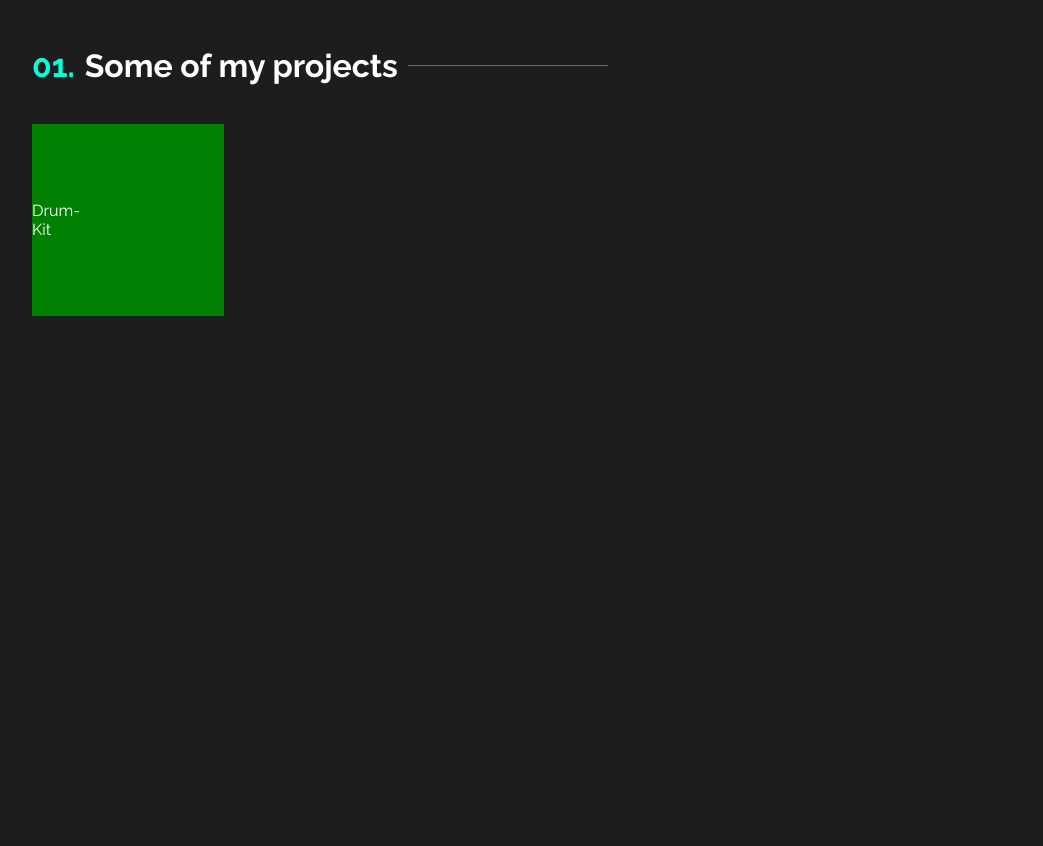
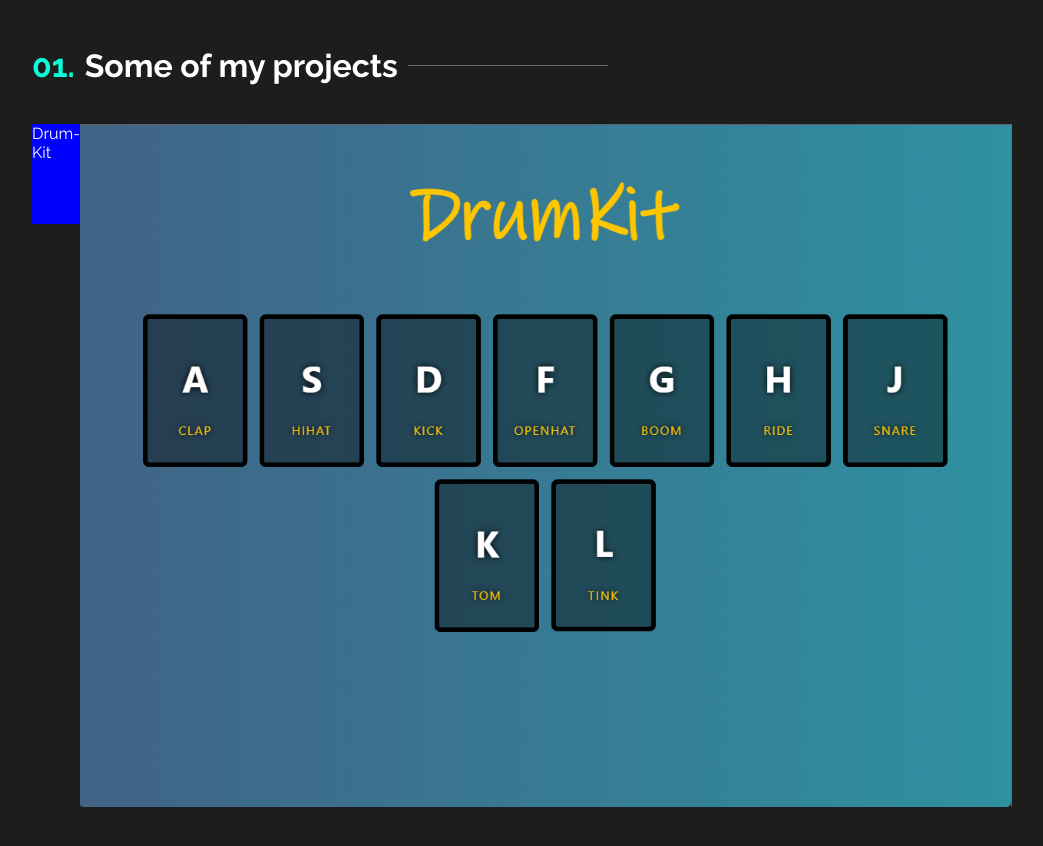
Before and after one commit to tluper94/myportfolio, a React (Create React App) app: page / in a window 1280 px wide. Shown: the part 2380-3226 px from the top of the page, without its empty margins (118-1161 px from the left). Built offline with nearby package versions, Linux system fonts and the light colour scheme.

Commit message:
Fixed project styles

```diff
--- a/src/components/project/Project.jsx
+++ b/src/components/project/Project.jsx
@@ -2,14 +2,17 @@ import React from 'react';
 import {
   ProjectContainer,
   ProjectContent,
+  ProjectImageContainer,
   ProjectImage,
 } from './Project.styles';
 
-const Project = ({ name, url, children }) => {
+const Project = ({ name, url, img, children }) => {
   return (
     <ProjectContainer href={url}>
       <ProjectContent> {name} </ProjectContent>
-      <ProjectImage src='' />
+      <ProjectImageContainer>
+        <ProjectImage src={img} />
+      </ProjectImageContainer>
     </ProjectContainer>
   );
 };
--- a/src/components/project/Project.styles.jsx
+++ b/src/components/project/Project.styles.jsx
@@ -1,19 +1,21 @@
 import styled from 'styled-components';
 
 export const ProjectContainer = styled.a`
-  position: relative;
-  display: grid;
-  align-items: center;
-  gap: 10px;
-  grid-template-columns: repeat(12, 1fr);
-  width: 15vw;
-  height: 15vw;
-  margin-bottom: 15px;
-  background-color: green;
+  display: flex;
+  height: 100px;
 `;
 
 export const ProjectContent = styled.div`
-  grid-area: 1 1 -1 7;
+  width: 50px;
+  height: 100%;
+  background-color: blue;
 `;
 
-export const ProjectImage = styled.div``;
+export const ProjectImageContainer = styled.div`
+  height: 100%;
+`
+
+export const ProjectImage = styled.img`
+  width: 100%;
+  height: auto;
+`;
--- a/src/pages/projects/Projects.jsx
+++ b/src/pages/projects/Projects.jsx
@@ -5,7 +5,7 @@ import {
   ProjectTitleContainer,
   BigHeading,
 } from './Projects.styles';
-
+import drumKitImg from '../../images/DrumkitPreview.png'
 import Project from '../../components/project/Project';
 
 const projects = [
@@ -20,7 +20,7 @@ const Projects = () => {
     <ProjectsSection id='projects'>
       <ProjectTitleContainer>Some of my projects</ProjectTitleContainer>
       <ProjectsContainer>
-        <Project name='Drum-Kit' ></Project>
+        <Project name='Drum-Kit' img={drumKitImg} ></Project>
       </ProjectsContainer>
     </ProjectsSection>
   );
```
Also changed, not shown: src/images/DrumkitPreview.png (added).
